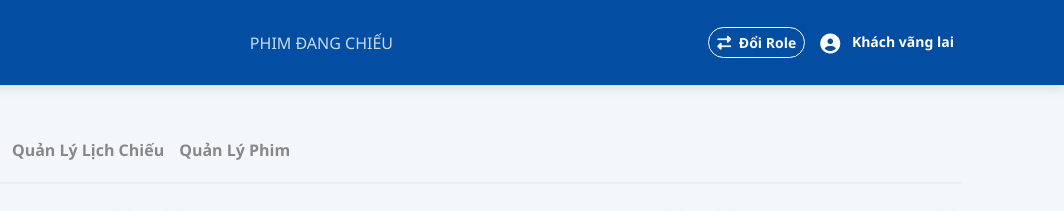
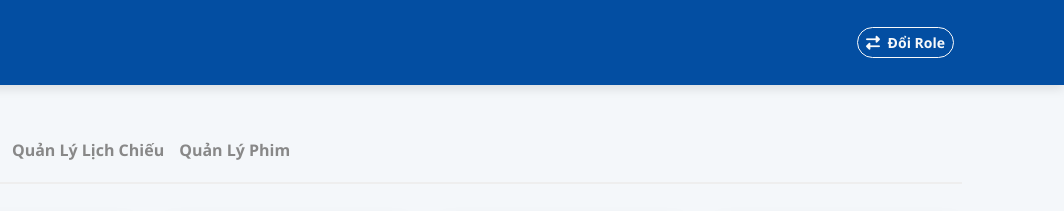
Before and after one commit to HuyPT3508/AWS_Final, a website: page s3_frontend/admin.html in a window 1280 px wide. Shown: the top 211 px of the page, 216-1280 px from the left. Drawn offline with nearby package versions, Linux system fonts and the light colour scheme; no server answers; a script that the page names is missing.

Commit message:
fix: remove unused client header links and user status from admin layout

```diff
--- a/s3_frontend/admin.html
+++ b/s3_frontend/admin.html
@@ -17,11 +17,9 @@
         <div class="header-inner">
             <img src="./img/logo.png" alt="HCMUT Logo" class="brand-logo" style="height: 50px; object-fit: contain; margin-top: 5px;">
             <nav class="nav-links">
-                <a href="#" class="active">PHIM ĐANG CHIẾU</a>
             </nav>
             <div style="display:flex; align-items:center; gap: 15px;">
                 <a href="index.html" class="btn btn-sm btn-outline-light" style="border-radius:20px; font-weight:bold;"><i class="fas fa-exchange-alt me-1"></i> Đổi Role</a>
-                <div style="color:white; font-size: 14px;"><i class="fas fa-user-circle fs-5 me-2 align-middle"></i> <b>Khách vãng lai</b></div>
             </div>
         </div>
     </header>
```
